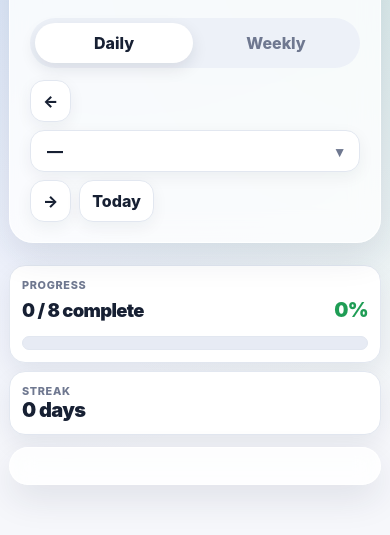
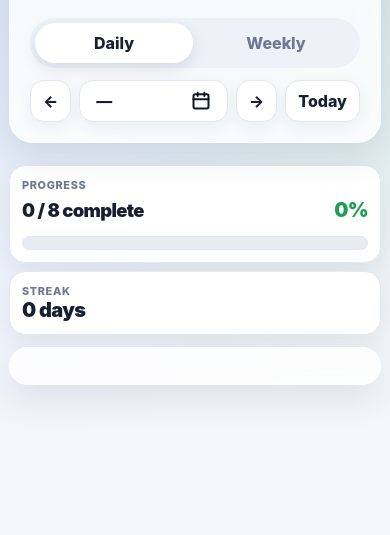
Before and after one commit to johnloringpollard/hp-tracker, a plain HTML site: page index.html in a window 390 px wide. Shown: the part 73-608 px from the top of the page. Drawn offline with Linux system fonts and the light colour scheme.

Commit message:
Restore compact date picker style

```diff
--- a/index.html
+++ b/index.html
@@ -83,7 +83,7 @@
       display: flex;
       gap: 12px;
       align-items: center;
-      flex-wrap: wrap;
+      flex-wrap: nowrap;
     }
 
     .segmented {
@@ -115,7 +115,8 @@
       display: flex;
       gap: 8px;
       align-items: center;
-      flex-wrap: wrap;
+      flex-wrap: nowrap;
+      min-width: 0;
     }
 
     button,
@@ -152,8 +153,8 @@
     }
 
     .date-display {
-      flex: 1 1 280px;
-      min-width: 260px;
+      flex: 0 0 auto;
+      min-width: 190px;
       display: flex;
       align-items: center;
       justify-content: space-between;
@@ -162,10 +163,11 @@
       text-align: left;
     }
 
-    .date-display::after {
-      content: "▾";
-      color: var(--muted);
-      font-size: 0.9rem;
+    .date-calendar {
+      color: #111827;
+      flex: 0 0 auto;
+      width: 20px;
+      height: 20px;
     }
 
     .native-date-input {
@@ -562,10 +564,6 @@
         font-size: 1.25rem;
         letter-spacing: -0.03em;
       }
-      .date-display {
-        flex-basis: 100%;
-        min-width: 0;
-      }
       .progress-stat-line {
         margin-top: 6px;
       }
@@ -575,8 +573,18 @@
       .progress-percent {
         font-size: 1.25rem;
       }
-      .controls { align-items: stretch; }
+      .controls {
+        align-items: stretch;
+        flex-wrap: wrap;
+      }
       .segmented, .date-controls { width: 100%; }
+      .date-controls {
+        display: grid;
+        grid-template-columns: auto minmax(0, 1fr) auto auto;
+      }
+      .date-display {
+        min-width: 0;
+      }
       .tab { flex: 1; }
       .daily-grid { grid-template-columns: 1fr; }
     }
@@ -597,7 +605,15 @@
 
           <div class="date-controls">
             <button class="icon-btn" id="prevBtn" aria-label="Previous day or week">←</button>
-            <button class="date-display" id="selectedDateLabel" type="button">—</button>
+            <button class="date-display" id="selectedDateLabel" type="button">
+              <span id="selectedDateText">—</span>
+              <svg class="date-calendar" aria-hidden="true" viewBox="0 0 24 24" fill="none" stroke="currentColor" stroke-width="2.4" stroke-linecap="round" stroke-linejoin="round">
+                <rect x="3" y="4" width="18" height="17" rx="2"></rect>
+                <path d="M8 2v4"></path>
+                <path d="M16 2v4"></path>
+                <path d="M3 10h18"></path>
+              </svg>
+            </button>
             <input class="native-date-input" type="date" id="datePicker" aria-label="Selected date" />
             <button class="icon-btn" id="nextBtn" aria-label="Next day or week">→</button>
             <button class="today-btn" id="todayBtn">Today</button>
@@ -684,6 +700,7 @@
     const nextBtn = document.getElementById("nextBtn");
     const clearBtn = document.getElementById("clearBtn");
     const selectedDateLabel = document.getElementById("selectedDateLabel");
+    const selectedDateText = document.getElementById("selectedDateText");
     const doneCount = document.getElementById("doneCount");
     const percentDone = document.getElementById("percentDone");
     const streakCount = document.getElementById("streakCount");
@@ -909,6 +926,13 @@
       return parseDate(key).toLocaleDateString(undefined, options);
     }
 
+    function formatDateControl(key) {
+      const date = parseDate(key);
+      const month = String(date.getMonth() + 1).padStart(2, "0");
+      const day = String(date.getDate()).padStart(2, "0");
+      return `${month}/${day}/${date.getFullYear()}`;
+    }
+
     function getDayData(key) {
       if (!data[key]) data[key] = {};
       return data[key];
@@ -1097,10 +1121,11 @@
       const streak = getStreakEndingAt(selectedDate);
       const isToday = selectedDate === todayKey();
 
-      selectedDateLabel.textContent = isToday
+      const readableDate = isToday
         ? `Today - ${formatDate(selectedDate, { weekday: "short", month: "long", day: "numeric" })}`
         : formatDate(selectedDate, { weekday: "long", month: "short", day: "numeric" });
-      selectedDateLabel.setAttribute("aria-label", `Selected date ${selectedDateLabel.textContent}. Open date picker.`);
+      selectedDateText.textContent = formatDateControl(selectedDate);
+      selectedDateLabel.setAttribute("aria-label", `Selected date ${readableDate}. Open date picker.`);
       doneCount.textContent = `${count} / ${people.length} complete`;
       percentDone.textContent = `${percent}%`;
       streakCount.textContent = `${streak} ${streak === 1 ? "day" : "days"}`;
```
